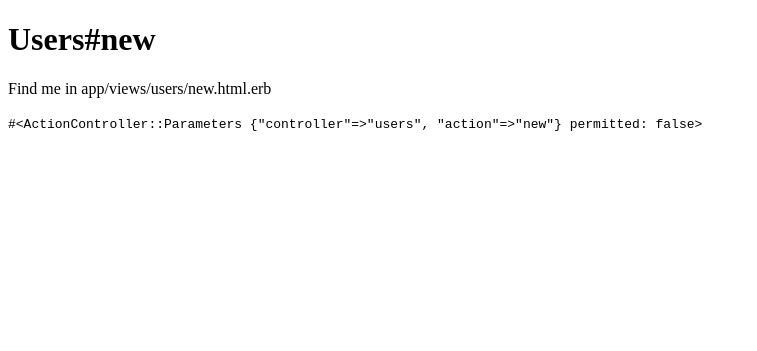
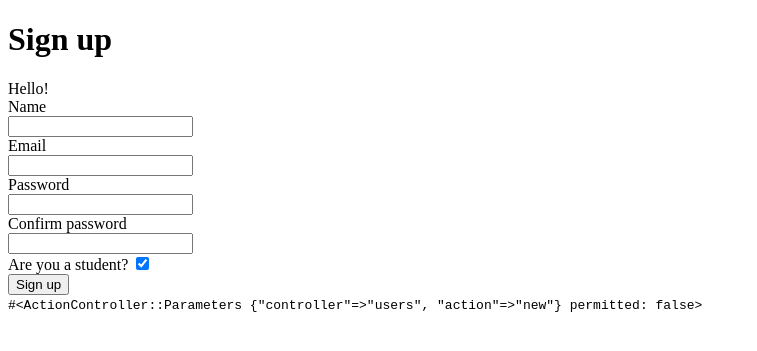
Before and after one commit to legendaryfox/tcproj, a Rails app: page /users/new in a window 1280 px wide. Shown: the top 351 px of the page, without its empty margins (0-757 px from the left). Run offline with Rails 7, Linux system fonts and the light colour scheme; parts of the project's set-up code (start-up, migrations or seed data) failed here and were passed over.

Commit message:
Added user signup

```diff
--- a/app/controllers/users_controller.rb
+++ b/app/controllers/users_controller.rb
@@ -8,6 +8,17 @@ class UsersController < ApplicationController
 
   def new
     @title = "Sign up"
+    @user = User.new
+  end
+
+  def create
+    @user = User.new(params[:user])
+    if @user.save
+      redirect_to @user
+    else
+      @title = "Sign up"
+      render 'new'
+    end
   end
 
 end
--- a/app/models/user.rb
+++ b/app/models/user.rb
@@ -14,7 +14,7 @@
 
 class User < ActiveRecord::Base
   attr_accessor :password
-  attr_accessible :name, :email, :password, :password_confirmation
+  attr_accessible :name, :email, :password, :password_confirmation, :student
 
   email_regex = /\A[\w+\-.]+@[a-z\d\-.]+\.[a-z]+\z/i
 
--- /dev/null
+++ b/app/views/shared/_error_messages.html.erb
@@ -0,0 +1,13 @@
+Hello!
+<% if @user.errors.any? %>
+	<div id="error_explanation">
+		<h2><%= pluralize(@user.errors.count, "error") %>
+			prohibited this user from being saved:</h2>
+		<p>There were problems with the following fields:</p>
+		<ul>
+			<% @user.errors.full_messages.each do |msg| %>
+				<li><%= msg %></li>
+			<% end %>
+		</ul>
+	</div>
+<% end %>
--- a/app/views/users/new.html.erb
+++ b/app/views/users/new.html.erb
@@ -1,2 +1,31 @@
-<h1>Users#new</h1>
-<p>Find me in app/views/users/new.html.erb</p>
+<h1>Sign up</h1>
+
+<%= form_for(@user) do |f| %>
+	<%= render 'shared/error_messages' %>
+	<div class="field">
+		<%= f.label :name %><br />
+		<%= f.text_field :name %>
+	</div>
+
+	<div class="field">
+		<%= f.label :email %><br />
+		<%= f.text_field :email %>
+	</div>
+
+	<div class="field">
+		<%= f.label :password %><br />
+		<%= f.password_field :password %>
+	</div>
+
+	<div class="field">
+		<%= f.label :password_confirmation, "Confirm password" %><br />
+		<%= f.password_field :password_confirmation %>
+	</div>
+	<div class="field">
+		<%= f.label :student, "Are you a student?" %>
+		<%= f.check_box :student %>
+
+	<div class="actions">
+		<%= f.submit "Sign up" %>
+	</div>
+<% end %>
```
Also changed, not shown: config/routes.rb (line endings or trailing spaces), 1 other file.
